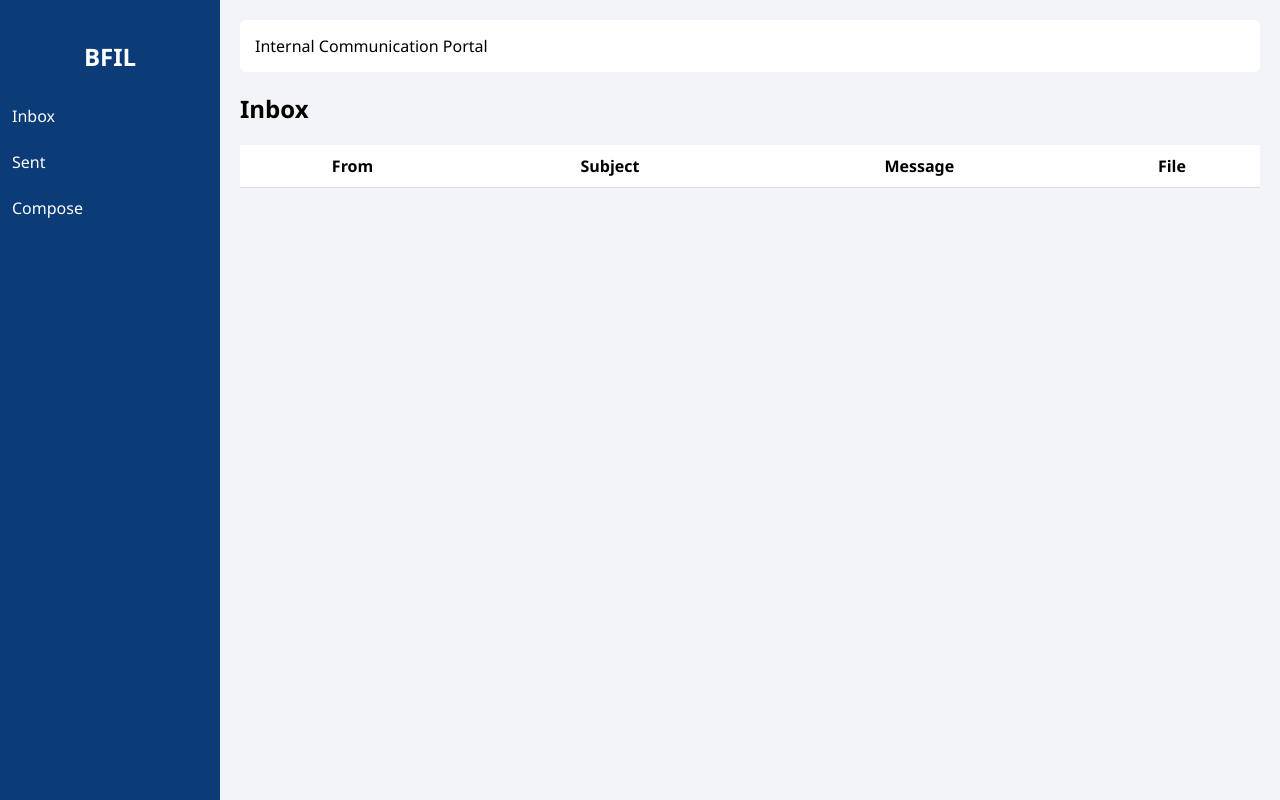
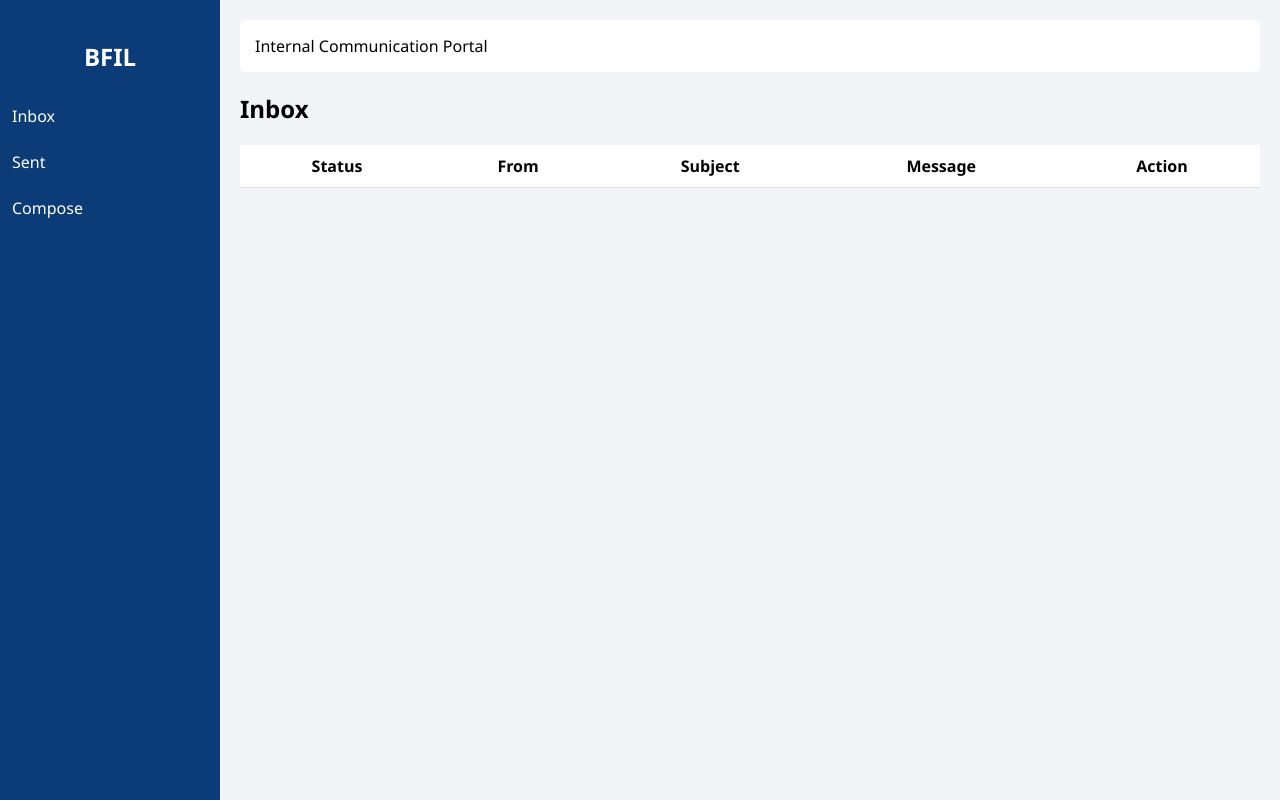
Before and after one commit to Viratmalakar/internal-chat-portal, a Flask app: page /dashboard in a window 1280 px wide. Run offline with Flask 3, Linux system fonts and the light colour scheme; a user stored in the database is signed in; data comes from the database, SQL or seed files in the repository; data that the repository does not hold is empty.

Commit message:
Update dashboard.html

```diff
--- a/templates/dashboard.html
+++ b/templates/dashboard.html
@@ -5,20 +5,30 @@
 
 <table>
 <tr>
+<th>Status</th>
 <th>From</th>
 <th>Subject</th>
 <th>Message</th>
-<th>File</th>
+<th>Action</th>
 </tr>
 
 {% for m in mails %}
 <tr>
+<td>
+{% if m.is_read==0 %}
+<b style="color:red">Unread</b>
+{% else %}
+Read
+{% endif %}
+</td>
+
 <td>{{m.sender}}</td>
 <td>{{m.subject}}</td>
 <td>{{m.message}}</td>
+
 <td>
-{% if m.file %}
-<a href="/uploads/{{m.file}}">Download</a>
+{% if m.is_read==0 %}
+<a href="/read/{{m.id}}">Open</a>
 {% endif %}
 </td>
 </tr>
```
